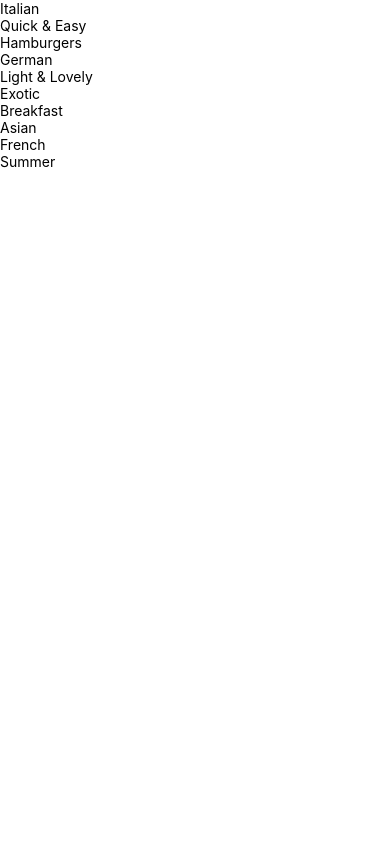
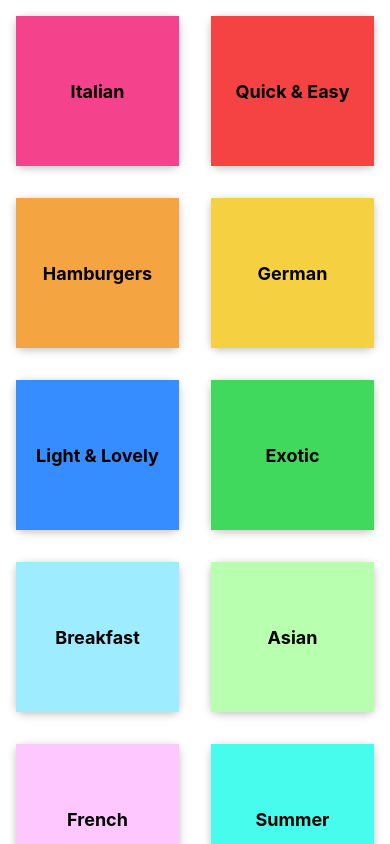
Before and after one commit to kizuyoko/react-native-food, a React Native app: screen / in a window 390 px wide. Built offline with nearby package versions, Linux system fonts and the light colour scheme.

Commit message:
GridTitle style

```diff
--- a/App.js
+++ b/App.js
@@ -4,7 +4,10 @@
 
 export default function App() {
   return (
-    <CategoriesScreen />
+    <>
+      <StatusBar style='light' />
+      <CategoriesScreen />
+    </>
   );
 }
 
--- a/app.json
+++ b/app.json
@@ -5,6 +5,7 @@
     "version": "1.0.0",
     "orientation": "portrait",
     "icon": "./assets/icon.png",
+    "backgroundColor": "#24180f",
     "userInterfaceStyle": "light",
     "splash": {
       "image": "./assets/splash.png",
--- a/components/CategoryGridTile.js
+++ b/components/CategoryGridTile.js
@@ -1,11 +1,17 @@
-import { Pressable, View, Text } from "react-native";
+import { Pressable, View, Text, StyleSheet, Platform } from "react-native";
 
 function CategoryGridTile({title, color}) {
   return (
-    <View>
-      <Pressable>
-        <View>
-          <Text>{title}</Text>
+    <View style={styles.gridItem}>
+      <Pressable
+        style={({ pressed }) => [
+          styles.button,
+          pressed ? styles.buttonPressed : null
+        ]}
+        android_ripple={{color: '#ccc'}}
+      >
+        <View style={[styles.innerContainer, {backgroundColor: color}]}>
+          <Text style={styles.title}>{title}</Text>
         </View>
       </Pressable>
     </View>
@@ -13,3 +19,33 @@
 }
 
 export default CategoryGridTile;
+
+const styles = StyleSheet.create({
+  gridItem: {
+    flex: 1,
+    margin: 16,
+    height: 150,
+    borderRadius: 8,
+    elevation: 4,
+    shadowColor: 'black',
+    shadowOpacity: 0.25,
+    shadowOffset: { width: 0, height: 2 },
+    shadowRadius: 8,
+    overflow: Platform.OS === 'android' ? 'hidden' : 'visible',
+  },
+  button: {
+    flex: 1
+  },
+  buttonPressed: {
+    opacity: 0.5,
+  },
+  innerContainer: {
+    flex: 1,
+    justifyContent: 'center',
+    alignItems: 'center',
+  },
+  title: {
+    fontWeight: 'bold',
+    fontSize: 18,
+  },
+});
--- a/package.json
+++ b/package.json
@@ -12,7 +12,10 @@
     "expo": "~51.0.19",
     "expo-status-bar": "~1.12.1",
     "react": "18.2.0",
-    "react-native": "0.74.3"
+    "react-native": "0.74.3",
+    "react-native-web": "~0.19.10",
+    "react-dom": "18.2.0",
+    "@expo/metro-runtime": "~3.2.1"
   },
   "devDependencies": {
     "@babel/core": "^7.20.0"
--- a/screens/CategoriesScreen.js
+++ b/screens/CategoriesScreen.js
@@ -17,6 +17,7 @@
       data={CATEGORIES}
       keyExtractor={(item) => item.id}
       renderItem={renderCategoryItem}
+      numColumns={2}
     />
   );
 }
```
Also changed, not shown: 1 other file (tests, documents, lock files or other folders).
